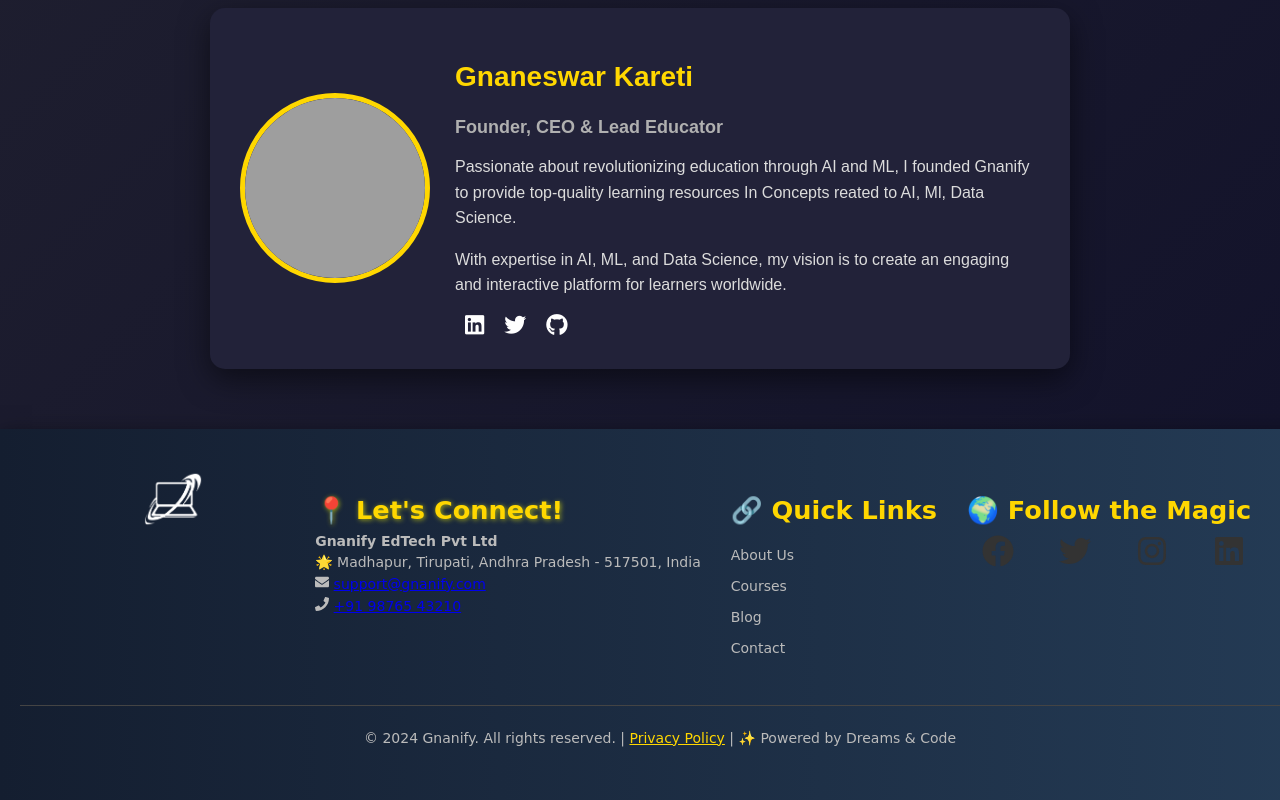
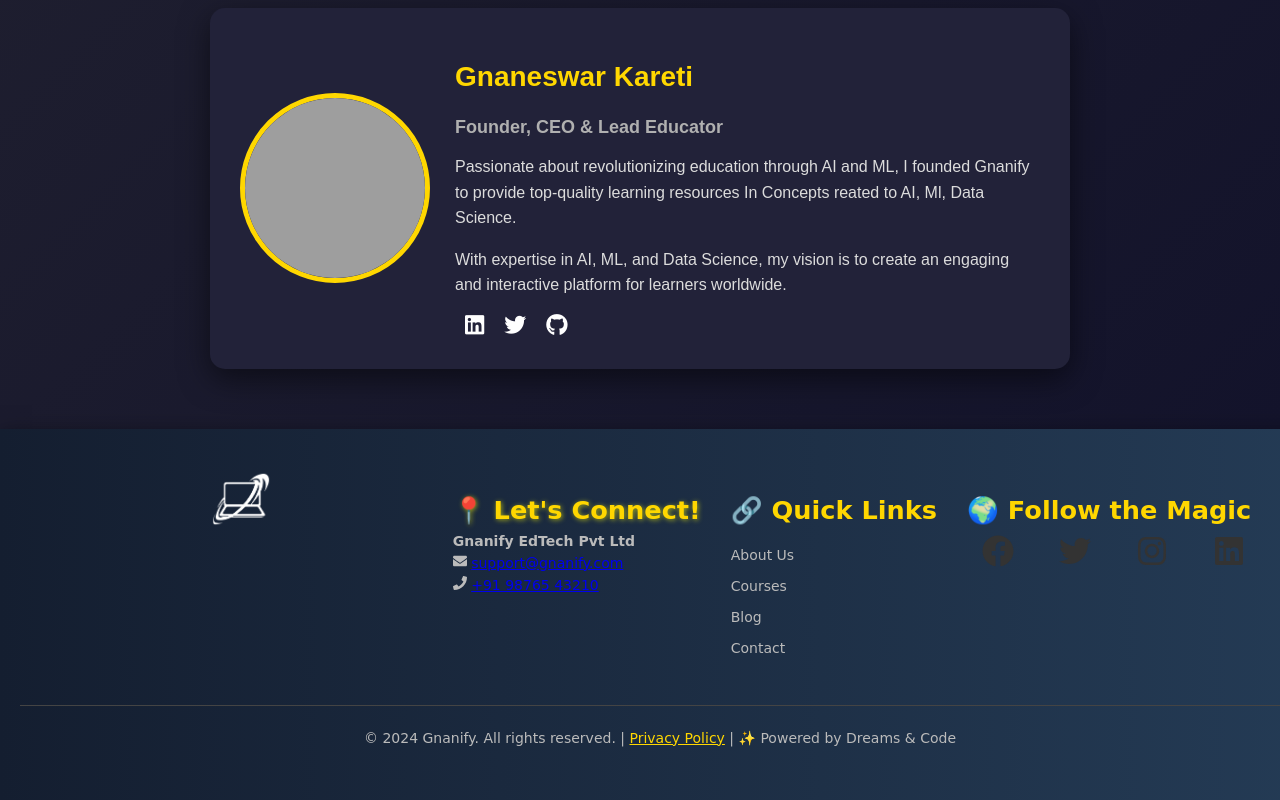
Before and after one commit to gnanify/gnanify_Beta, a React (Create React App) app: page / in a window 1280 px wide. Shown: the part 3824-4624 px from the top of the page. Built offline with nearby package versions, Linux system fonts and the light colour scheme; grey boxes are pictures that could not be loaded.

Commit message:
Update Footer.js

```diff
--- a/src/components/Footer.js
+++ b/src/components/Footer.js
@@ -28,7 +28,7 @@
                 <div className="footer-section address">
                     <h3>📍 Let's Connect!</h3>
                     <p><strong>Gnanify EdTech Pvt Ltd</strong></p>
-                    <p>🌟 Madhapur, Tirupati, Andhra Pradesh - 517501, India</p>
+
                     <p>
                         <FaEnvelope />{" "}
                         <a href="mailto:support@gnanify.com" aria-label="Email support">support@gnanify.com</a>
```
